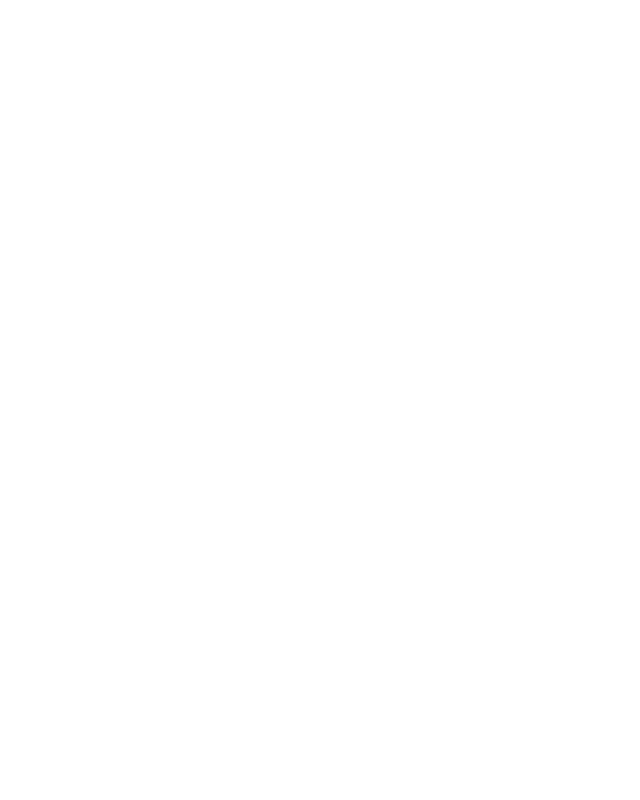
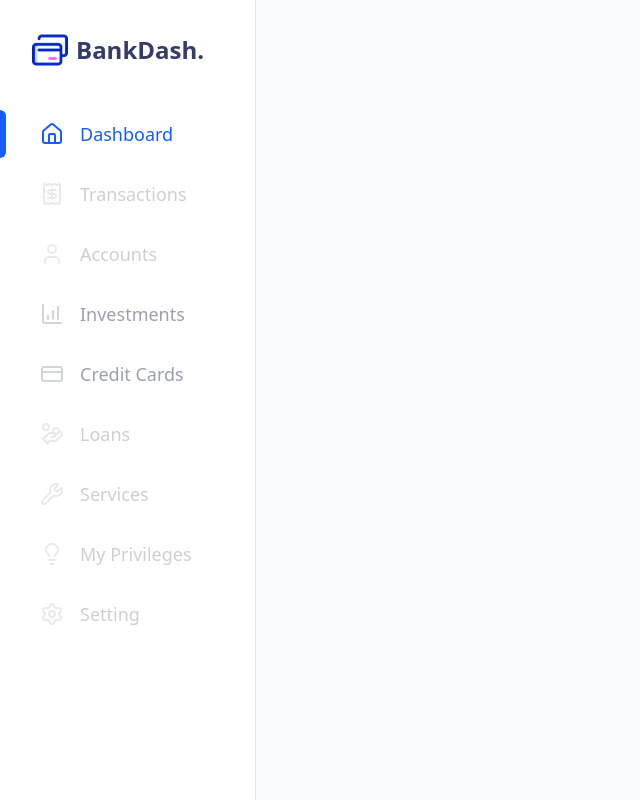
Before and after one commit to Mayada309/bankdash, a Next.js app: page / in a window 1280 px wide. Shown: the whole page, without its empty margins (0-640 px from the left). Built offline with nearby package versions, Linux system fonts and the light colour scheme.

Commit message:
feat: Add initial Next.js layout with global styles and basic Credit Cards and Investments pages.

```diff
--- a/app/layout.tsx
+++ b/app/layout.tsx
@@ -1,6 +1,7 @@
 import type { Metadata } from "next";
 import { Geist, Geist_Mono } from "next/font/google";
 import "./globals.css";
+import Sidebar from "@/components/global/Sidebar";
 
 const geistSans = Geist({
   variable: "--font-geist-sans",
@@ -25,9 +26,12 @@ export default function RootLayout({
   return (
     <html lang="en">
       <body
-        className={`${geistSans.variable} ${geistMono.variable} antialiased`}
+        className={`${geistSans.variable} ${geistMono.variable} antialiased flex bg-gray-50`}
       >
-        {children}
+        <Sidebar />
+        <main className="flex-1 p-8">
+          {children}
+        </main>
       </body>
     </html>
   );
```
